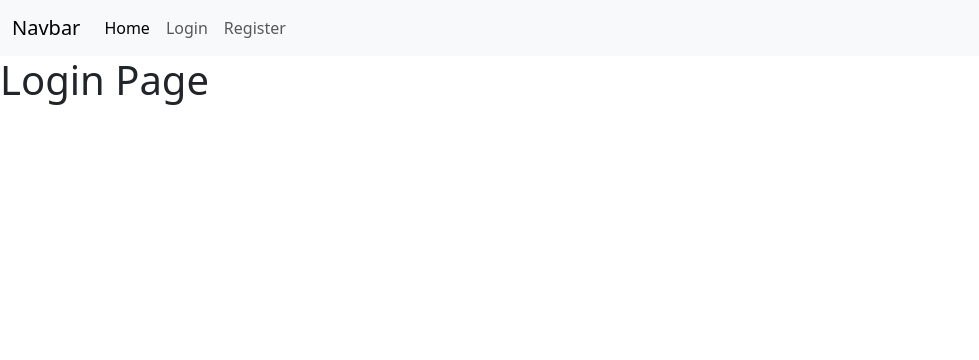
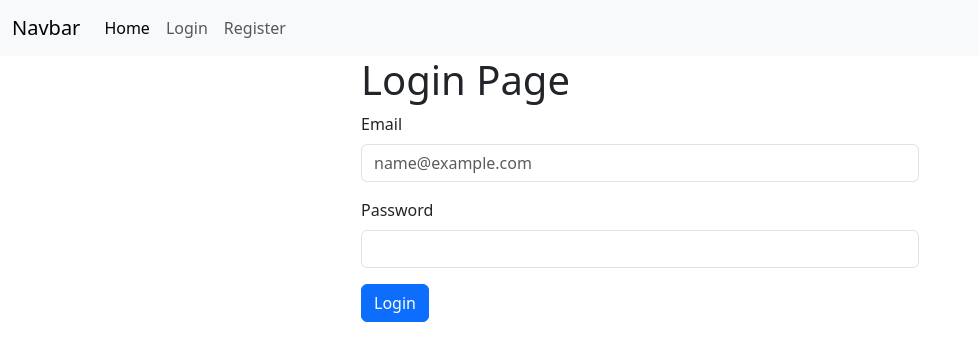
Before and after one commit to SohanFullDev/Authentication-Using-Laravel-and-Vue-3, a Vue app in the folder frontend-vue/: page /login in a window 1280 px wide. Shown: the top 360 px of the page, without its empty margins (0-979 px from the left). Built offline with nearby package versions, Linux system fonts and the light colour scheme.

Commit message:
3.1_login & get user_a

```diff
--- a/frontend-vue/src/pages/Login.vue
+++ b/frontend-vue/src/pages/Login.vue
@@ -1,5 +1,25 @@
 <template>
-    <h1>Login Page</h1>
+    <div class="container">
+         <div class="col-md-6 m-auto">
+            <h1>Login Page</h1>
+        <div>
+            <div class="mb-3">
+                <label for="exampleFormControlInput1" class="form-label">Email</label>
+                <input type="email" class="form-control" id="exampleFormControlInput1" placeholder="name@example.com">
+            </div>
+            <div class="mb-3">
+                <label for="exampleFormControlInput1" class="form-label">Password</label>
+                <input type="password" class="form-control" id="exampleFormControlInput1">
+            </div>
+            <div>
+                <button type="submit" class="btn btn-primary">Login</button>
+            </div>
+
+
+        </div>
+         </div>
+
+    </div>
 </template>
 <script setup>
 </script>
```
